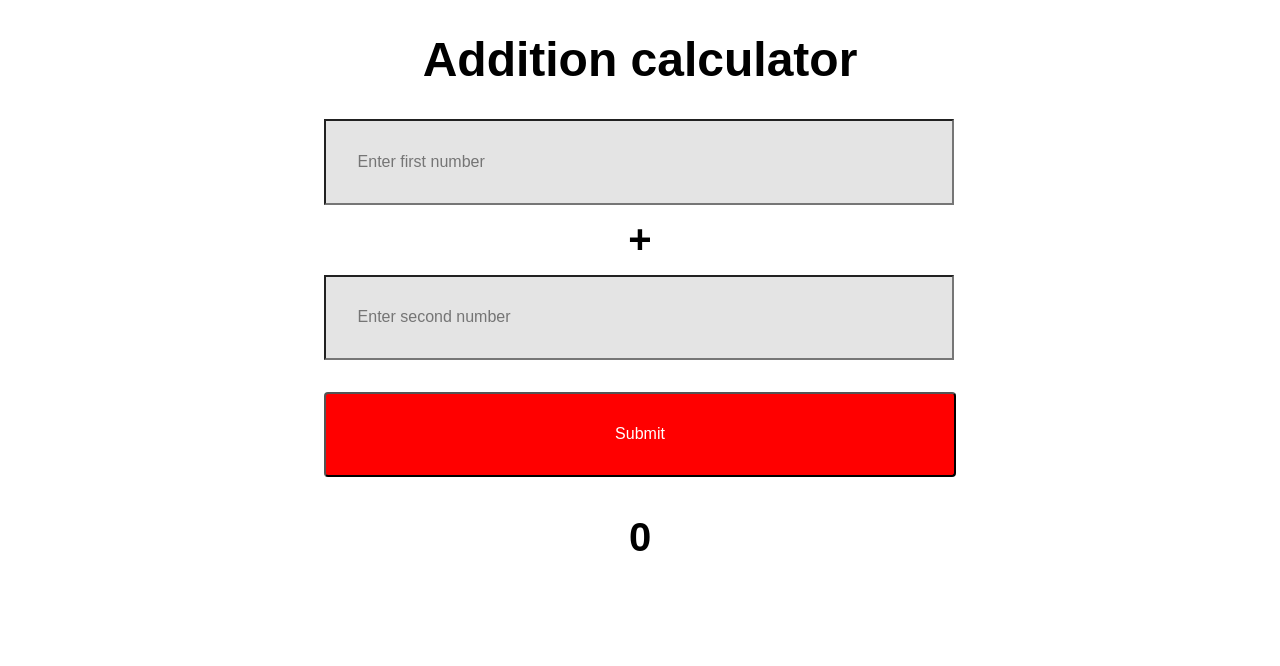
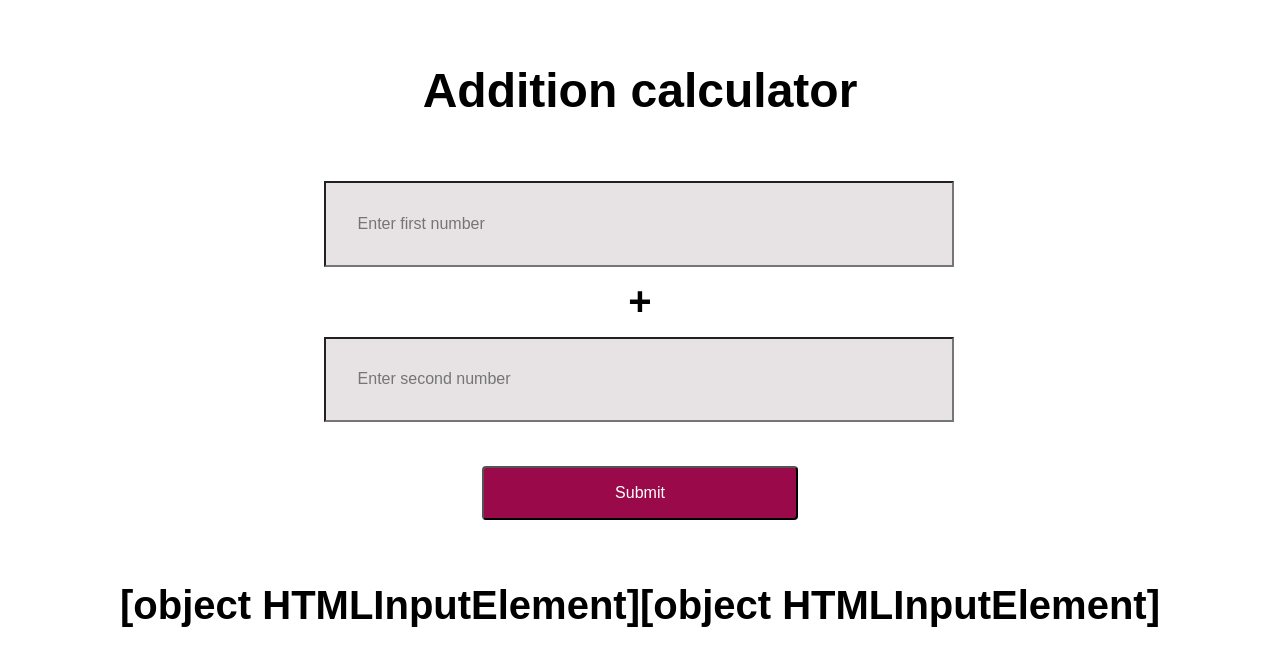
Before and after one commit to malabasterr/addition-calculator, a plain HTML site: page index-hwk1.html in a window 1280 px wide. Drawn offline with Linux system fonts and the light colour scheme.

Commit message:
finish styling

```diff
--- a/index-hwk1.html
+++ b/index-hwk1.html
@@ -17,10 +17,12 @@
             <input id="amountOne" class="inputBox" type="number" placeholder="Enter first number" />
             <h2 class="plus">+</h2>
             <input id="amountTwo" class="inputBox" type="number" placeholder="Enter second number">
-            <button id="submit" class="button" type="submit">Submit</button>
+            <div class="buttonContainer">
+                <button class="button" type="submit">Submit</button>
+            </div>
         </form>
         </div>
-        <h2 class="resultValue">0</h2>
+        <h2 id="result" class="resultValue">0</h2>
 
         <script src="interaction-hwk1.js"></script>
     </body>
--- a/interaction-hwk1.js
+++ b/interaction-hwk1.js
@@ -6,3 +6,7 @@ function addValues(a, b) {
 };
 
 const result = addValues(amountOne, amountTwo);
+
+document.getElementById("result").innerHTML = result
+
+// console.log(result)
--- a/style-hwk1.css
+++ b/style-hwk1.css
@@ -1,3 +1,13 @@
+.title {
+    font-family: "Dosis", sans-serif;
+    font-size: 300%;
+    text-align: center;
+    display: flex;
+    align-items: center;
+    justify-content: center;
+    margin: 5%;
+}
+
 .container {
   width: 50%;
   margin: auto;
@@ -7,7 +17,7 @@
   font-size: 100%;
   padding: 5%;
   width: 89%;
-  background-color: rgb(228, 228, 228);
+  background-color: rgb(231, 226, 227);
 }
 
 .plus{
@@ -21,14 +31,22 @@
     margin-bottom: 2%;
 }
 
+.buttonContainer{
+    margin: auto;
+    width: 50%;
+}
+
 .button {
     font-size: 100%;
     padding: 5%;
     width: 100%;
-    background-color: red;
+    background-color: rgb(154, 10, 74);
     color: #fff;
     border-radius: 4px;
-    margin-top: 5%;
+    display: flex;
+    align-items: center;
+    justify-content: center;
+    margin-top: 14%;
 }
 
 .resultValue {
@@ -38,14 +56,5 @@
     display: flex;
     align-items: center;
     justify-content: center;
-    margin-top: 3%;
+    margin-top: 5%;
 }
-
-.title {
-    font-family: "Dosis", sans-serif;
-    font-size: 300%;
-    text-align: center;
-    display: flex;
-    align-items: center;
-    justify-content: center;
-}
```
